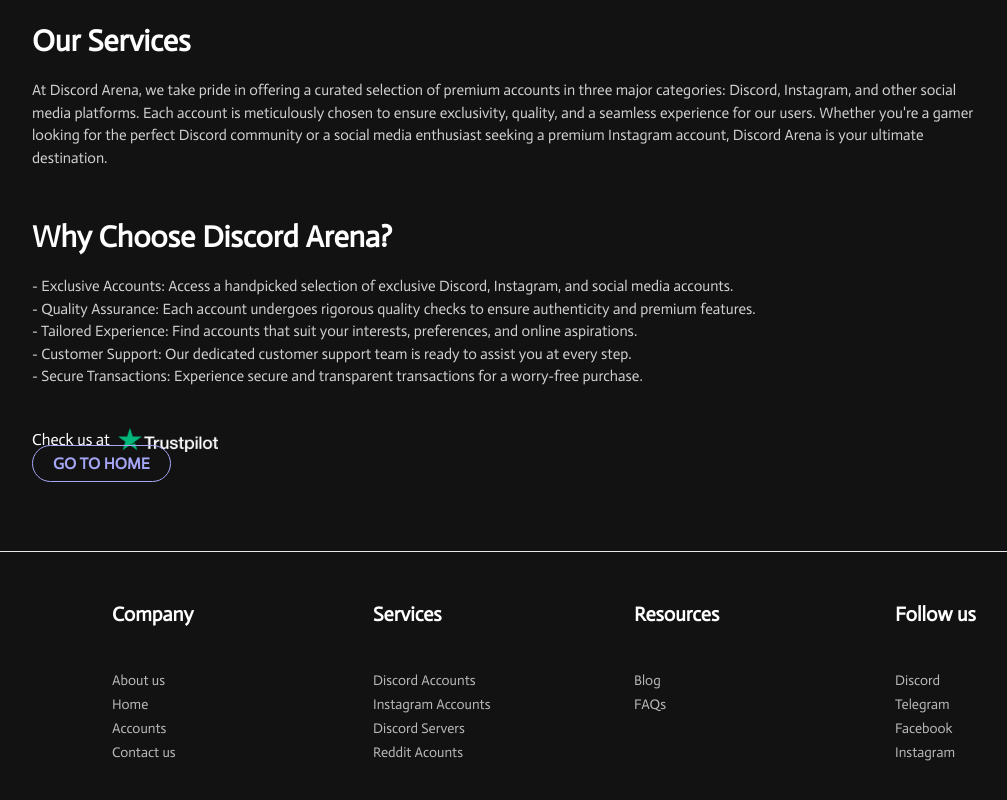
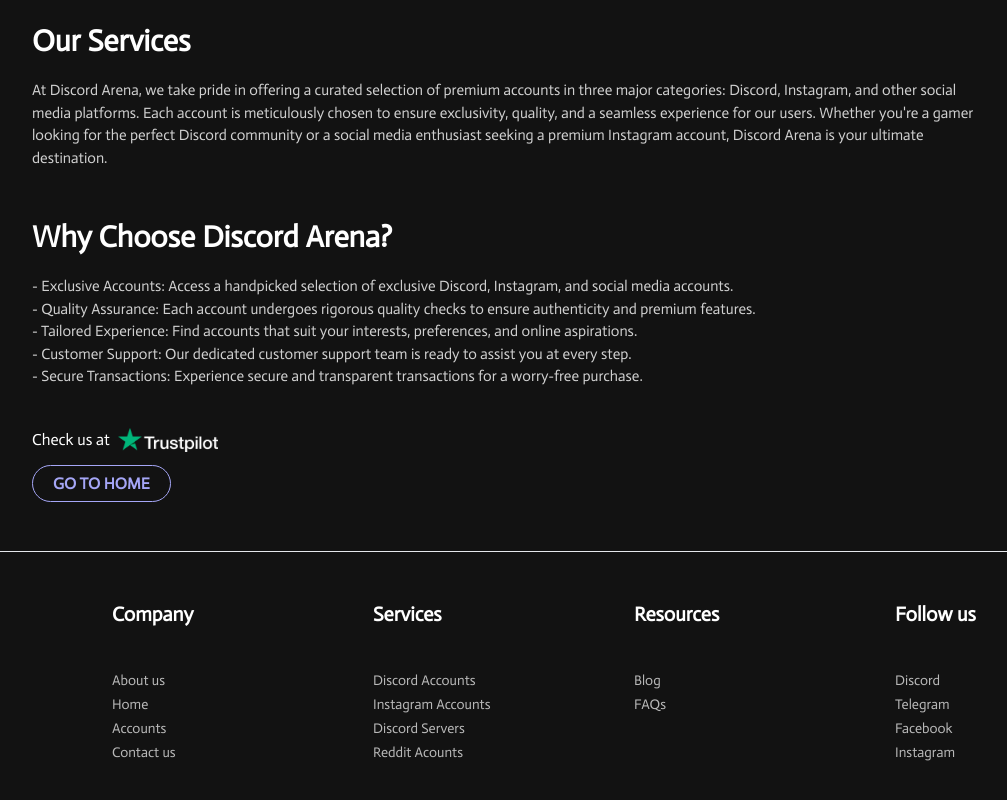
Before and after one commit to enggsatyamraj/CSET301_Assignment, a Next.js app: page /aboutus in a window 1280 px wide. Shown: the part 845-1645 px from the top of the page, without its empty margins (16-1023 px from the left). Built offline with nearby package versions, Linux system fonts and the light colour scheme.

Commit message:
some minor issue(trustpilot kaand)

```diff
--- a/src/app/aboutus/page.jsx
+++ b/src/app/aboutus/page.jsx
@@ -161,17 +161,17 @@
             transactions for a worry-free purchase.
           </p>
 
-          <div
+          {/* <div
             className="flex-start items-center mt-6 mb-7"
-            class="trustpilot-widget"
+            className="trustpilot-widget"
             data-locale="en-US"
             data-template-id="56278e9abfbbba0bdcd568bc"
             data-businessunit-id="667868fbdf3459dd4652dd4e"
             data-style-height="52px"
             data-style-width="100%"
-          >
+          > */}
           <Link
-              className="flex items-center gap-2"
+            className="flex items-center gap-2 mb-5"
             href="https://www.trustpilot.com/review/discordarena.com"
             target="_blank"
             rel="noopener"
@@ -183,7 +183,7 @@
               alt="trustpilot"
             />
           </Link>
-          </div>
+          {/* </div> */}
           <Link
             href="/"
             className="border-[#A5A6F6] border-[1px] text-[#A5A6F6] px-5 py-2 rounded-[20px] hover:bg-[#A5A6F6] hover:text-black hover:cursor-pointer transition-all duration-300 font-semibold w-fit"
```
Lines whose indentation alone changed are shown as unchanged.
